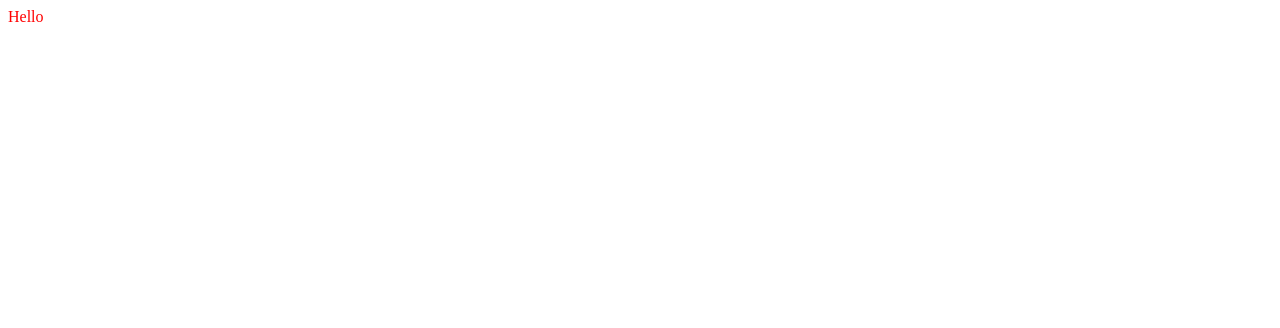
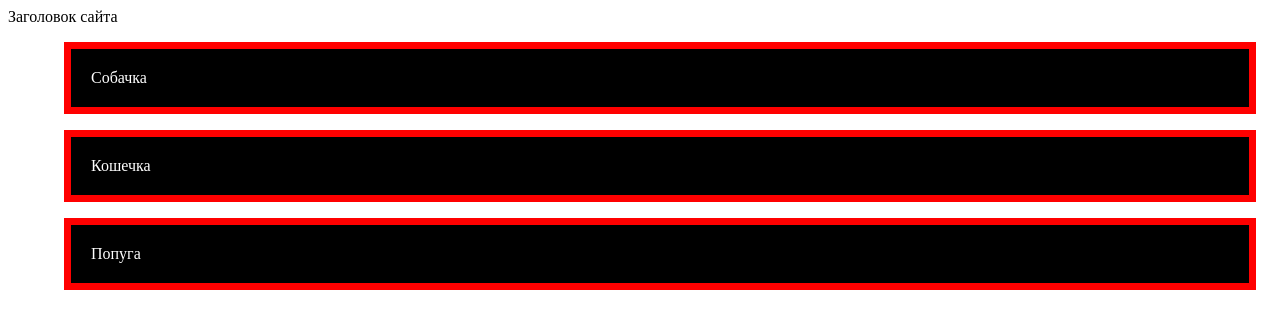
Before and after one commit to snowinmars/las.it.htmlcss, a website: page src/html/index.html in a window 1280 px wide. Drawn offline with nearby package versions, Linux system fonts and the light colour scheme; files that its build step writes are made by us from their sources; files whose address does not match are found by name.

Commit message:
Немного написал всякого

```diff
--- a/src/html/index.html
+++ b/src/html/index.html
@@ -1,9 +1,23 @@
 <html>
 	<head>
+		<title>Мой сайтик</title>
 		<link rel="stylesheet" href="dist/css/main.css">
 	</head>
 	<body>
-		Hello
+
+		<header>
+			<div>
+				Заголовок сайта
+			</div>
+		</header>
+
+		<content>
+			<ul class='animal-list'>
+				<li class='animal'>Собачка</li>
+				<li class='animal'>Кошечка</li>
+				<li class='animal'>Попуга</li>
+			</ul>
+		</content>
 
 		<script type="text/javascript" src="dist/js/main.js"></script>
 	</body>
--- a/src/scss/main.scss
+++ b/src/scss/main.scss
@@ -1,3 +1,15 @@
-body {
-	color: red;
+.animal {
+	color: white;
+	background-color: black;
+
+	border: 7px solid red;
+	padding: 20px;
+	margin: 1em;
+
+	&:hover {
+		color: green;
+	}
 }
+
+.animal-list {
+}
```
Also changed, not shown: dist/css/main.css, dist/html/index.html.
